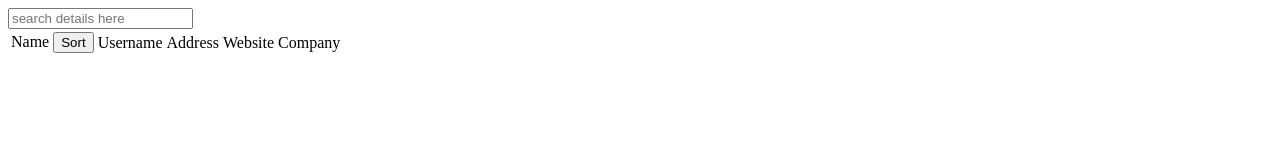
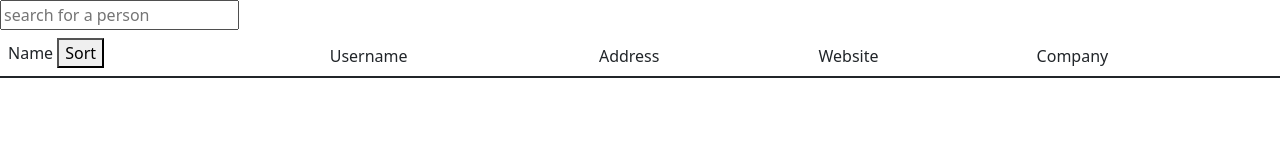
Before and after one commit to kabeerchaturvedi/ui-bootcamp, a plain HTML site: page Javascript crud/index.html in a window 1280 px wide. Drawn offline with nearby package versions, Linux system fonts and the light colour scheme; no server answers.

Commit message:
Added searchbar

```diff
--- a/Javascript crud/index.html
+++ b/Javascript crud/index.html
@@ -2,13 +2,25 @@
 <html>
   <head>
     <link rel="stylesheet" type="text/css" href="styles.css" />
+    <link
+      href="https://cdn.jsdelivr.net/npm/bootstrap@5.1.3/dist/css/bootstrap.min.css"
+      rel="stylesheet"
+      integrity="sha384-1BmE4kWBq78iYhFldvKuhfTAU6auU8tT94WrHftjDbrCEXSU1oBoqyl2QvZ6jIW3"
+      crossorigin="anonymous"
+    />
     <meta charset="UTF-8" />
   </head>
 
   <body>
     <div id="app"></div>
-    <input type = "text" placeholder="search details here"/>
-    <table class="table-list">
+    <input
+      type="text"
+      name="searchBar"
+      id="searchBar"
+      placeholder="search for a person"
+      width="100%"
+    />
+    <table class="table">
       <thead>
         <tr>
           <td>Name <button id="sort-btn">Sort</button></td>
```
